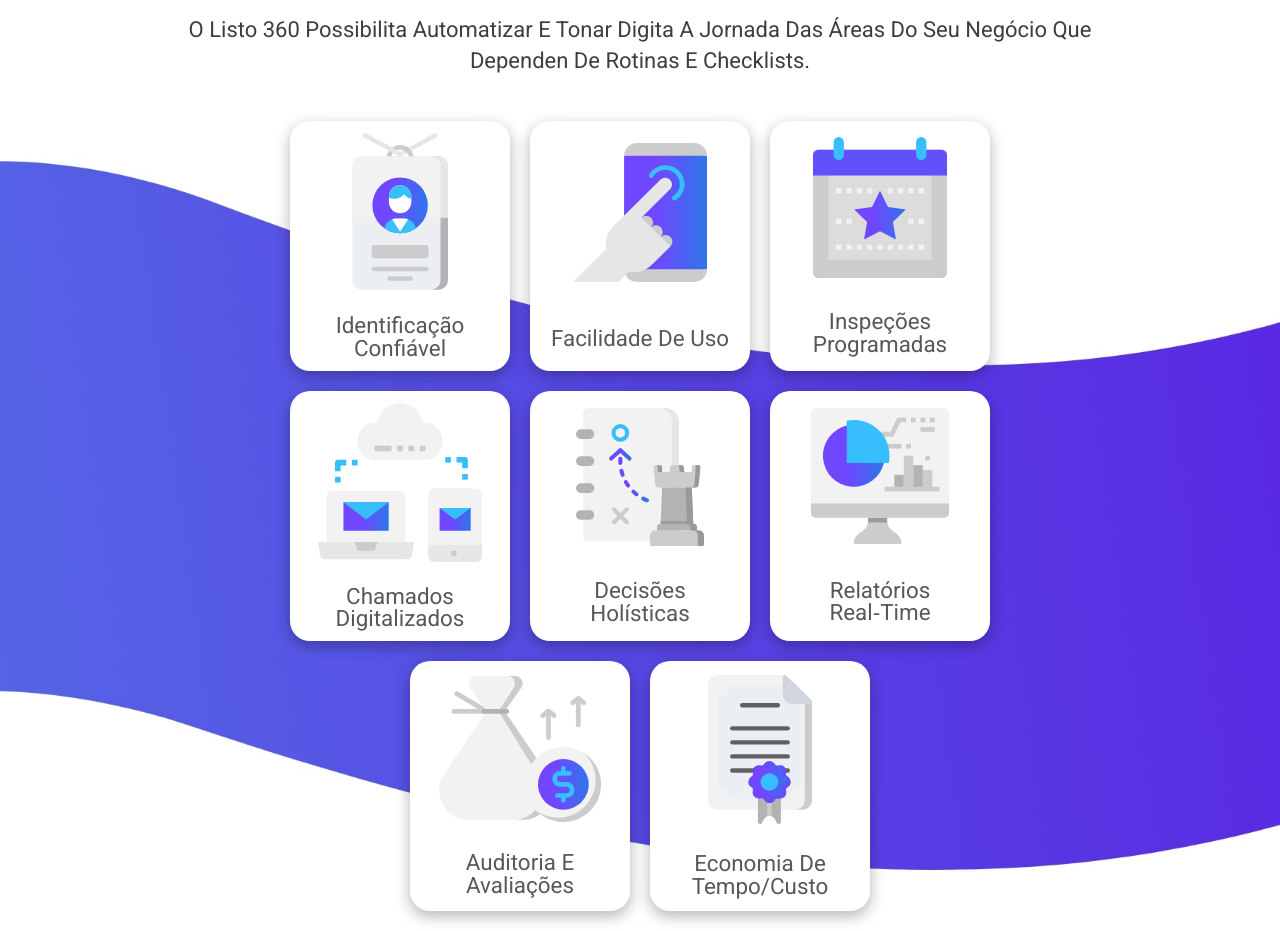
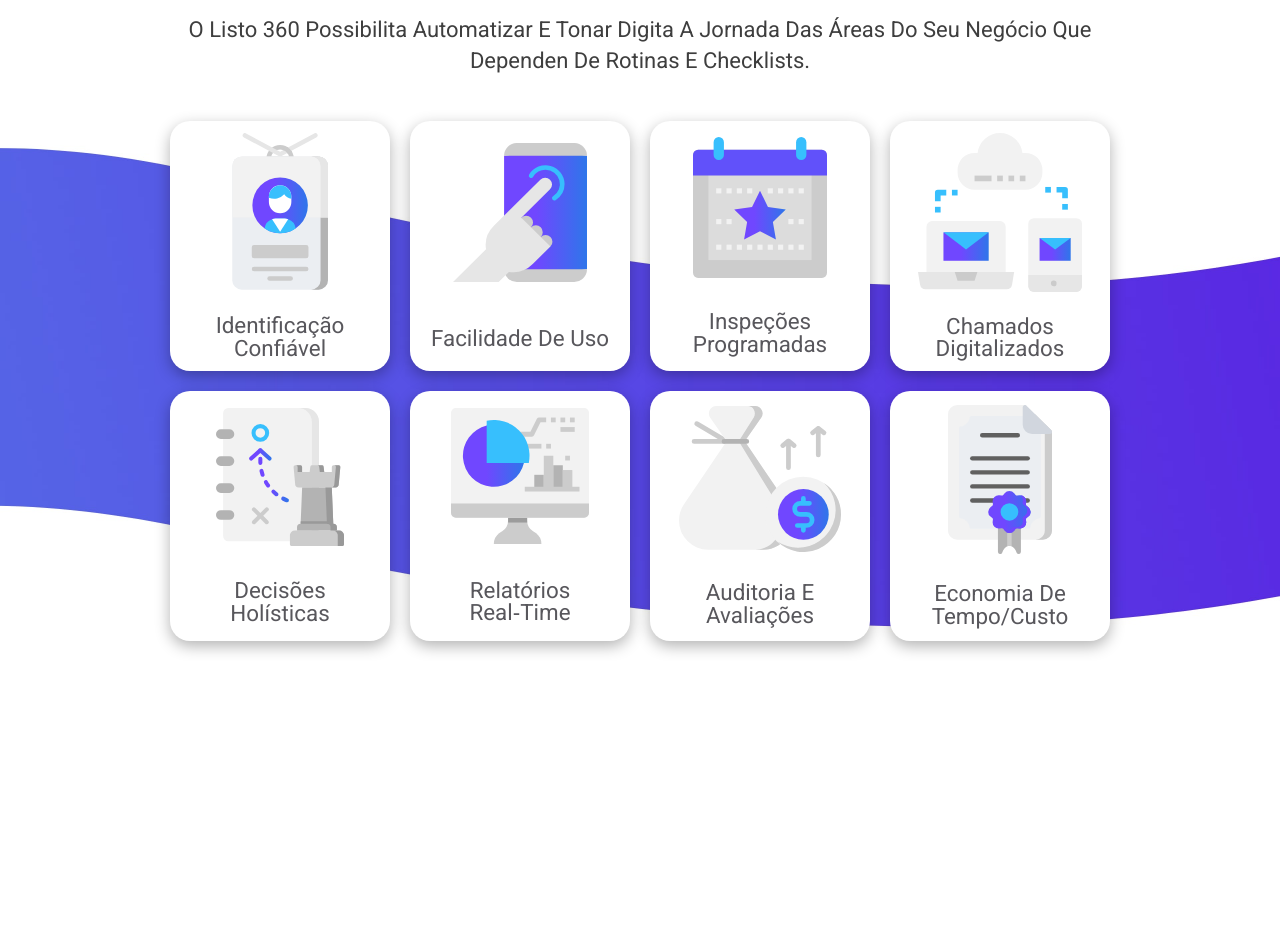
Before and after one commit to rafaelbertelli/listo, a website built with webpack: page index.html in a window 1280 px wide. Shown: the part 1753-2684 px from the top of the page. After the commit the page ends 2414 px from the top, so only its background shows below. Built offline with nearby package versions, Linux system fonts and the light colour scheme.

Commit message:
Adjust max-width to fit 4 cards into it

```diff
--- a/styles/pages/_digitalization.scss
+++ b/styles/pages/_digitalization.scss
@@ -20,7 +20,8 @@
     display: flex;
     flex-wrap: wrap;
     justify-content: center;
-    margin: 0px 70px;
+    margin: 0 auto;
+    max-width: 1000px;
   }
 
   .boxcard {
```
